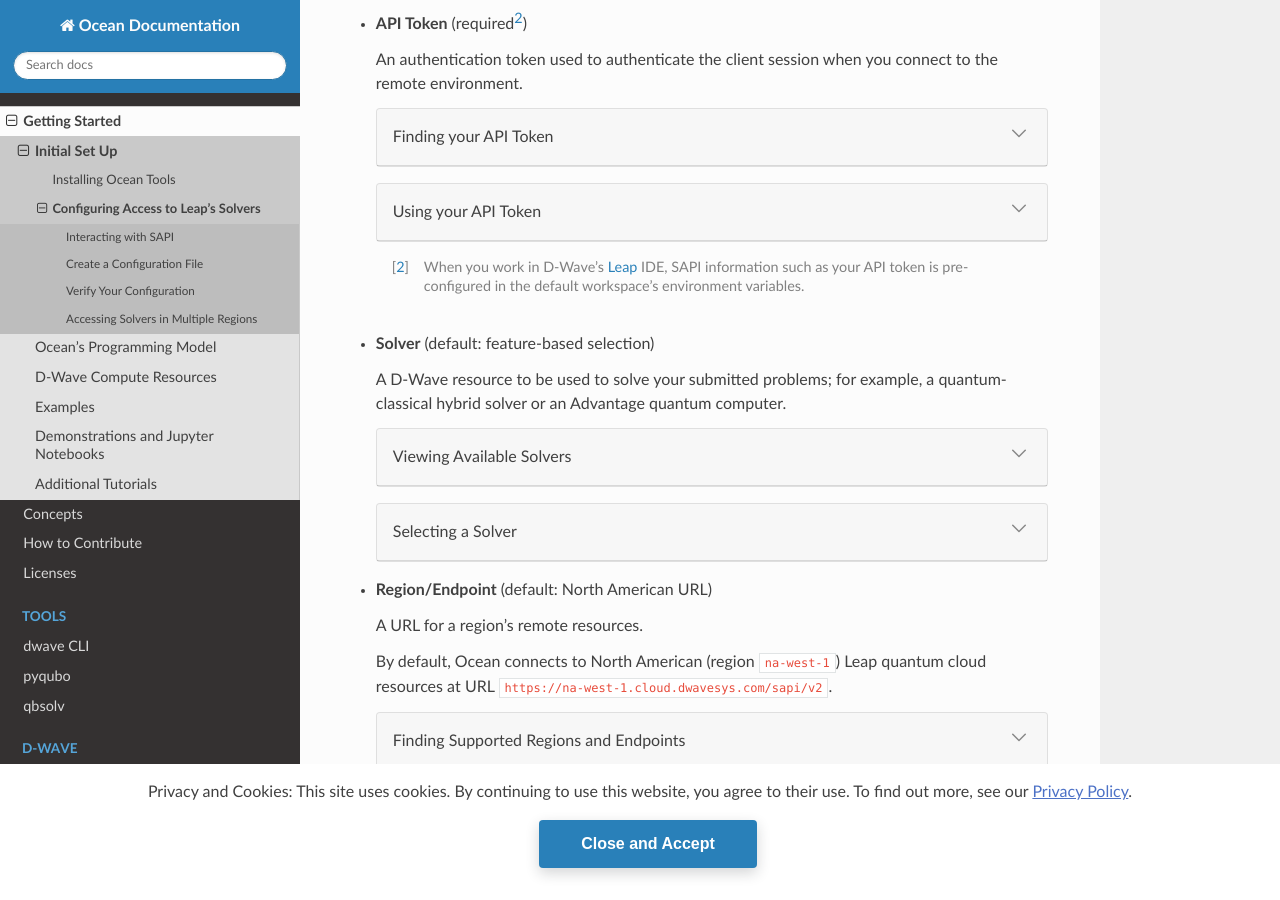
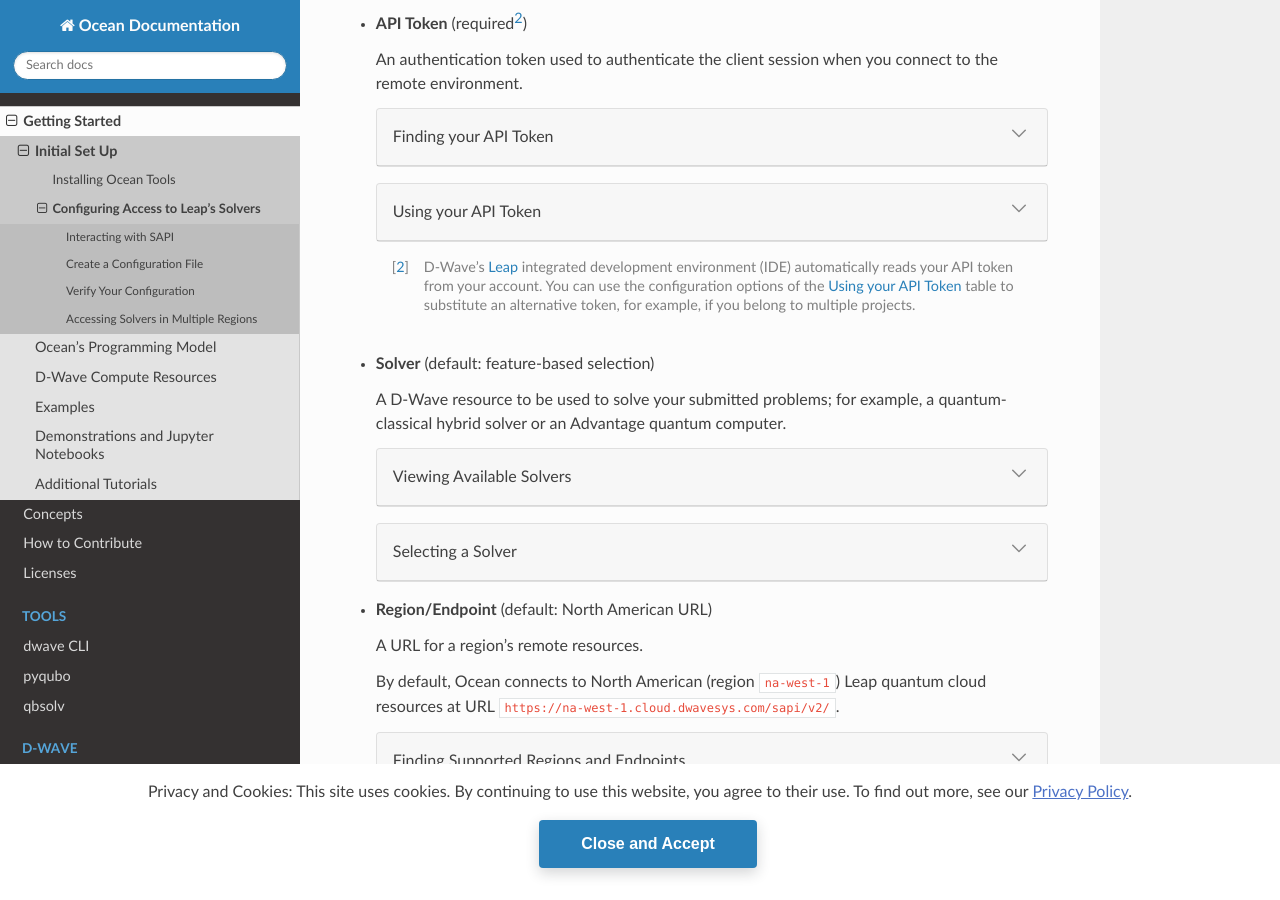
Before and after one commit to dwavesystems/dwave-ocean-sdk, a Sphinx documentation site: the page built from docs/overview/sapi.rst, in a window 1280 px wide and 900 px high, scrolled down 667 px. Built offline with Sphinx 7.4.7 and the Read the Docs theme 2.0.0, drawn with Linux system fonts in a browser that asks for light colours; pages that are not in the unit, such as notebooks, are missing from menus; the version number could not be read and is left out.

Commit message:
Implement review comments

```diff
--- a/docs/overview/sapi.rst
+++ b/docs/overview/sapi.rst
@@ -74,14 +74,15 @@
             :code:`sampler = LeapHybridCQMSampler(token="ABC-1234 ... 789")`
           - Not recommended outside of testing (for security reasons).
 
-     .. note:: For non-Ocean clients, you set your token in the HTTP header
-        :code:`X-Auth-Token`; see the :std:doc:`sysdocs_gettingstarted:doc_rest_api`
-        guide for information.
+     .. note:: For non-Ocean clients, you set your token in the HTTP header; see
+       the :std:doc:`sysdocs_gettingstarted:doc_rest_api` guide for information.
 
   .. [#]
-    When you work in D-Wave's `Leap <https://cloud.dwavesys.com/leap/>`_ IDE,
-    SAPI information such as your API token is pre-configured in the default
-    workspace's environment variables.
+    D-Wave's `Leap <https://cloud.dwavesys.com/leap/>`_ integrated development
+    environment (IDE) automatically reads your API token from your account.
+    You can use the configuration options of the :ref:`table_token_config` table
+    to substitute an alternative token, for example, if you belong to multiple
+    projects.
 
 * **Solver** (default: feature-based selection)
 
@@ -175,7 +176,7 @@
 
   By default, Ocean connects to North American (region :code:`na-west-1`) Leap
   quantum cloud resources at URL
-  :code:`https://na-west-1.cloud.dwavesys.com/sapi/v2`.
+  :code:`https://na-west-1.cloud.dwavesys.com/sapi/v2/`.
 
   .. dropdown:: Finding Supported Regions and Endpoints
 
```
Also changed, not shown: other parts of docs/overview/sapi.rst (+2 -2 lines).
